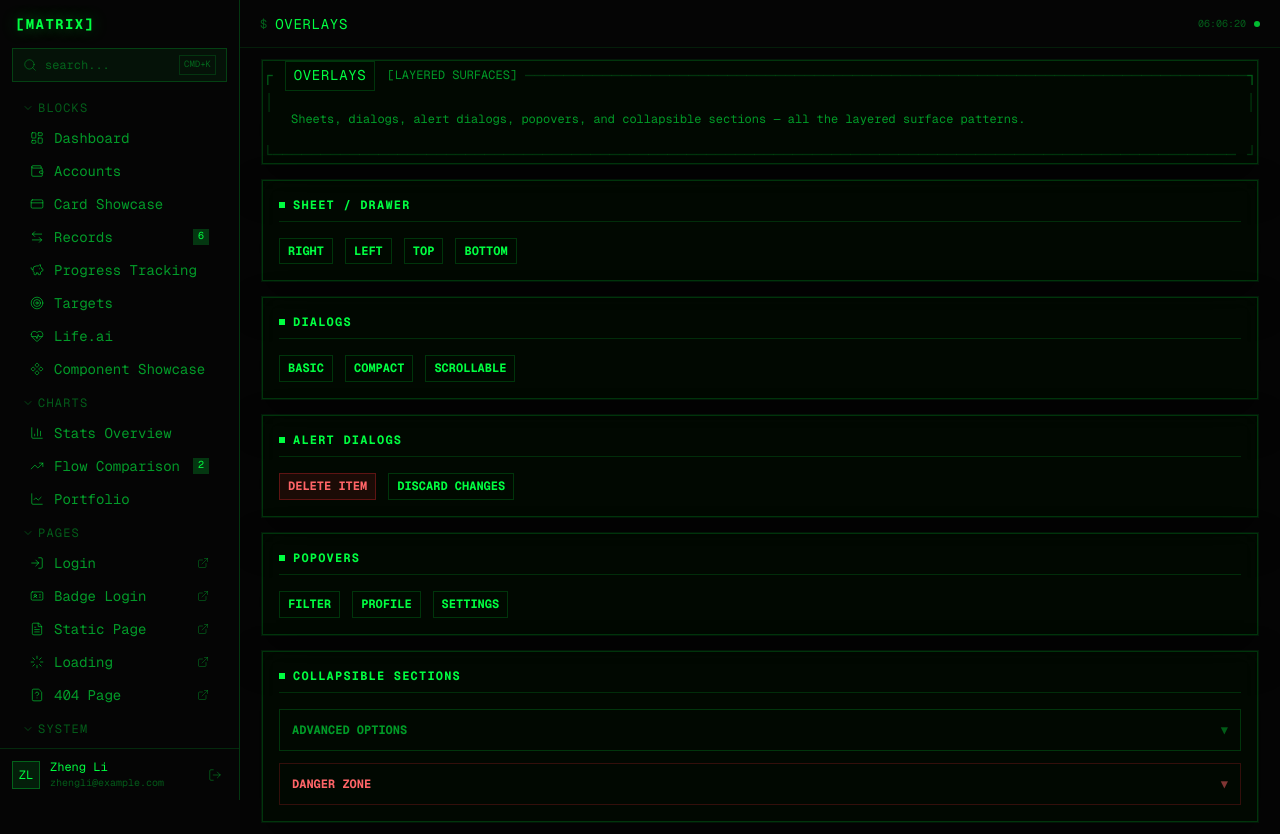
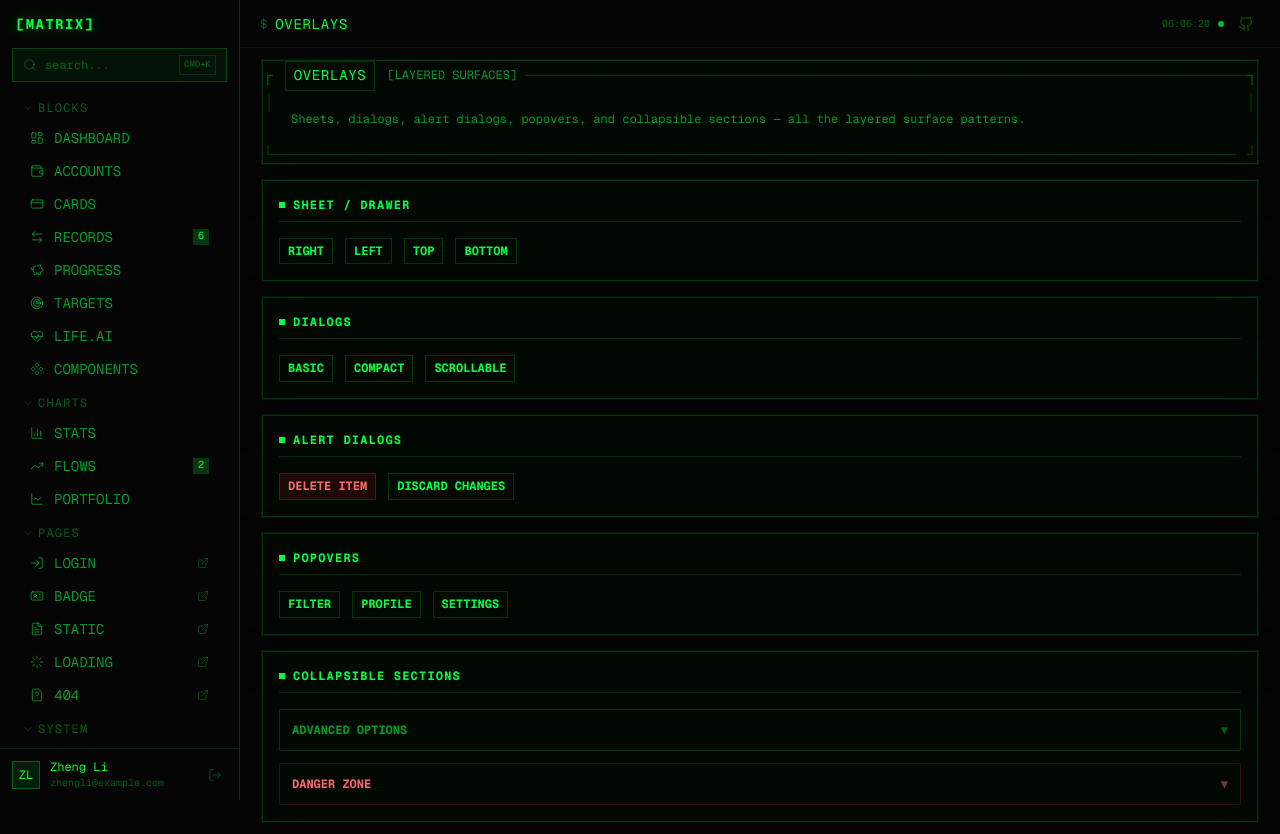
Before and after one commit to nocoo/matrix, a React (Vite) app: page /overlays in a window 1280 px wide. Built offline with nearby package versions, Linux system fonts and the light colour scheme; the HTML template or start-up script is replaced by a standard one.

Commit message:
fix: stacked avatar overlap, github link, single-word uppercase sidebar labels, remove dark mode toggle

```diff
--- a/src/components/DashboardLayout.tsx
+++ b/src/components/DashboardLayout.tsx
@@ -8,7 +8,7 @@ import {
   ExternalLink, FileText, Layers, HeartPulse,
   Loader, Menu, X, FileQuestion, Component,
   RectangleEllipsis, MousePointerClick, Bell, Layers2,
-  Eye, Navigation, FormInput, Table, Tag,
+  Eye, Navigation, FormInput, Table, Tag, Github,
 } from "lucide-react";
 import { cn } from "@/lib/utils";
 
@@ -35,20 +35,20 @@ const NAV_GROUPS: NavGroup[] = [
     items: [
       { title: "Dashboard", icon: LayoutDashboard, path: "/" },
       { title: "Accounts", icon: Wallet, path: "/accounts" },
-      { title: "Card Showcase", icon: CreditCard, path: "/card-showcase" },
+      { title: "Cards", icon: CreditCard, path: "/card-showcase" },
       { title: "Records", icon: ArrowLeftRight, path: "/records", badge: 6 },
-      { title: "Progress Tracking", icon: PiggyBank, path: "/progress-tracking" },
+      { title: "Progress", icon: PiggyBank, path: "/progress-tracking" },
       { title: "Targets", icon: Target, path: "/targets" },
       { title: "Life.ai", icon: HeartPulse, path: "/life-ai" },
-      { title: "Component Showcase", icon: Component, path: "/component-showcase" },
+      { title: "Components", icon: Component, path: "/component-showcase" },
     ],
   },
   {
     label: "CHARTS",
     defaultOpen: true,
     items: [
-      { title: "Stats Overview", icon: BarChart3, path: "/stats" },
-      { title: "Flow Comparison", icon: TrendingUp, path: "/flow-comparison", badge: 2 },
+      { title: "Stats", icon: BarChart3, path: "/stats" },
+      { title: "Flows", icon: TrendingUp, path: "/flow-comparison", badge: 2 },
       { title: "Portfolio", icon: LineChart, path: "/portfolio" },
     ],
   },
@@ -57,18 +57,18 @@ const NAV_GROUPS: NavGroup[] = [
     defaultOpen: true,
     items: [
       { title: "Login", icon: LogIn, path: "/login", external: true },
-      { title: "Badge Login", icon: IdCard, path: "/badge-login", external: true },
-      { title: "Static Page", icon: FileText, path: "/static-page", external: true },
+      { title: "Badge", icon: IdCard, path: "/badge-login", external: true },
+      { title: "Static", icon: FileText, path: "/static-page", external: true },
       { title: "Loading", icon: Loader, path: "/loading", external: true },
-      { title: "404 Page", icon: FileQuestion, path: "/404", external: true },
+      { title: "404", icon: FileQuestion, path: "/404", external: true },
     ],
   },
   {
     label: "SYSTEM",
     defaultOpen: true,
     items: [
-      { title: "Help Center", icon: HelpCircle, path: "/help" },
-      { title: "Color Palette", icon: Palette, path: "/palette" },
+      { title: "Help", icon: HelpCircle, path: "/help" },
+      { title: "Palette", icon: Palette, path: "/palette" },
       { title: "Interactions", icon: Layers, path: "/interactions" },
       { title: "Settings", icon: Settings, path: "/settings" },
     ],
@@ -81,7 +81,7 @@ const NAV_GROUPS: NavGroup[] = [
       { title: "Buttons", icon: MousePointerClick, path: "/buttons" },
       { title: "Feedback", icon: Bell, path: "/feedback" },
       { title: "Overlays", icon: Layers2, path: "/overlays" },
-      { title: "Data Display", icon: Eye, path: "/data-display" },
+      { title: "Data", icon: Eye, path: "/data-display" },
       { title: "Navigation", icon: Navigation, path: "/navigation" },
       { title: "Forms", icon: FormInput, path: "/forms" },
       { title: "Tables", icon: Table, path: "/tables" },
@@ -94,24 +94,24 @@ const NAV_GROUPS: NavGroup[] = [
 const PAGE_TITLES: Record<string, string> = {
   "/": "Dashboard",
   "/accounts": "Accounts",
-  "/card-showcase": "Card Showcase",
+  "/card-showcase": "Cards",
   "/records": "Records",
-  "/progress-tracking": "Progress Tracking",
+  "/progress-tracking": "Progress",
   "/targets": "Targets",
-  "/stats": "Stats Overview",
-  "/flow-comparison": "Flow Comparison",
+  "/stats": "Stats",
+  "/flow-comparison": "Flows",
   "/portfolio": "Portfolio",
-  "/help": "Help Center",
+  "/help": "Help",
   "/settings": "Settings",
-  "/palette": "Color Palette",
+  "/palette": "Palette",
   "/interactions": "Interactions",
   "/life-ai": "Life.ai",
-  "/component-showcase": "Component Showcase",
+  "/component-showcase": "Components",
   "/controls": "Controls",
   "/buttons": "Buttons",
   "/feedback": "Feedback",
   "/overlays": "Overlays",
-  "/data-display": "Data Display",
+  "/data-display": "Data",
   "/navigation": "Navigation",
   "/forms": "Forms",
   "/tables": "Tables",
@@ -162,7 +162,7 @@ function NavGroupSection({
                 )}
               >
                 <item.icon className="h-3.5 w-3.5 shrink-0" strokeWidth={1.5} />
-                <span className="flex-1 text-left truncate">{item.title}</span>
+                <span className="flex-1 text-left truncate uppercase">{item.title}</span>
                 {item.external && (
                   <ExternalLink className="h-3 w-3 shrink-0 text-matrix-dim" strokeWidth={1.5} />
                 )}
@@ -433,6 +433,15 @@ export function DashboardLayout() {
               {new Date().toLocaleTimeString("en-US", { hour12: false })}
             </span>
             <span className="h-1.5 w-1.5 rounded-full bg-matrix-primary animate-pulse" />
+            <a
+              href="https://github.com/nocoo/matrix"
+              target="_blank"
+              rel="noopener noreferrer"
+              aria-label="GitHub repository"
+              className="flex h-7 w-7 items-center justify-center text-matrix-dim hover:text-matrix-primary transition-colors"
+            >
+              <Github className="h-4 w-4" strokeWidth={1.5} />
+            </a>
           </div>
         </header>
 
--- a/src/pages/controls/DataDisplayPage.tsx
+++ b/src/pages/controls/DataDisplayPage.tsx
@@ -86,13 +86,13 @@ export default function DataDisplayPage() {
 
           <div>
             <p className="text-[10px] font-mono text-matrix-dim uppercase mb-3">Stacked group</p>
-            <div className="flex -space-x-2">
-              {["neo", "morpheus", "trinity", "oracle", "tank"].map((name) => (
-                <div key={name} className="relative z-10 hover:z-20">
+            <div className="flex items-center">
+              {["neo", "morpheus", "trinity", "oracle", "tank"].map((name, i) => (
+                <div key={name} className="hover:z-20" style={{ zIndex: 5 - i, marginLeft: i === 0 ? 0 : -8 }}>
                   <MatrixAvatar name={name} size={32} className="border-2 border-[var(--matrix-bg)]" />
                 </div>
               ))}
-              <div className="w-8 h-8 rounded-full border-2 border-[var(--matrix-bg)] bg-matrix-panel-strong flex items-center justify-center font-mono text-[10px] text-matrix-dim z-10">
+              <div className="w-8 h-8 border-2 border-[var(--matrix-bg)] bg-matrix-panel-strong flex items-center justify-center font-mono text-[10px] text-matrix-dim" style={{ zIndex: 0, marginLeft: -8 }}>
                 +3
               </div>
             </div>
--- a/src/pages/controls/OverlaysPage.tsx
+++ b/src/pages/controls/OverlaysPage.tsx
@@ -200,7 +200,7 @@ export default function OverlaysPage() {
                 <div className="fixed inset-0 z-30" onClick={() => setSettingsPop(false)} />
                 <div className="absolute top-10 left-0 z-40 matrix-panel border border-matrix-primary/30 p-3 w-56">
                   <div className="space-y-3">
-                    <ToggleSwitch label="Dark mode" defaultOn />
+                    <ToggleSwitch label="Stealth mode" defaultOn />
                     <ToggleSwitch label="Notifications" defaultOn />
                     <ToggleSwitch label="Compact view" />
                   </div>
```
Also changed, not shown: 2 other files (tests, documents, lock files or other folders).
